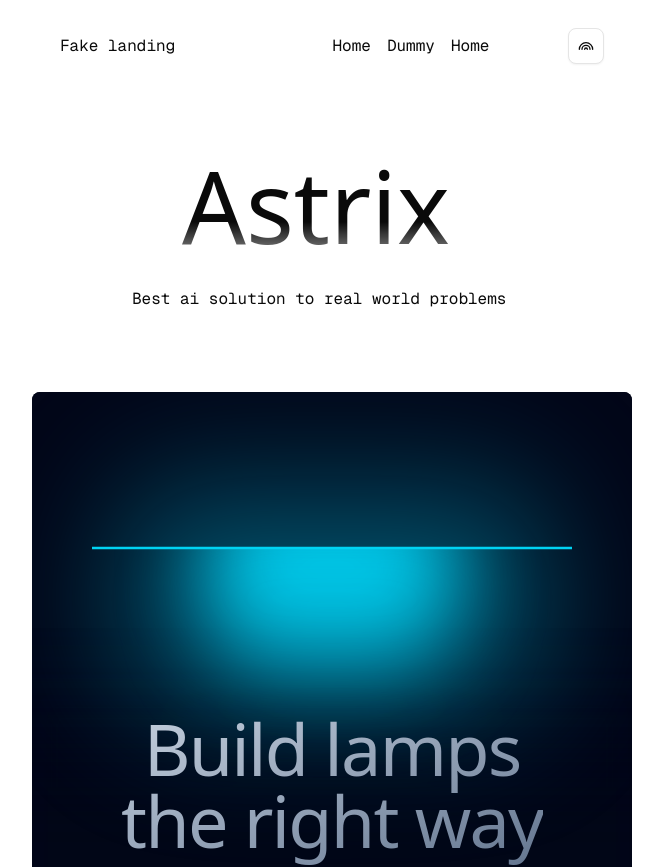
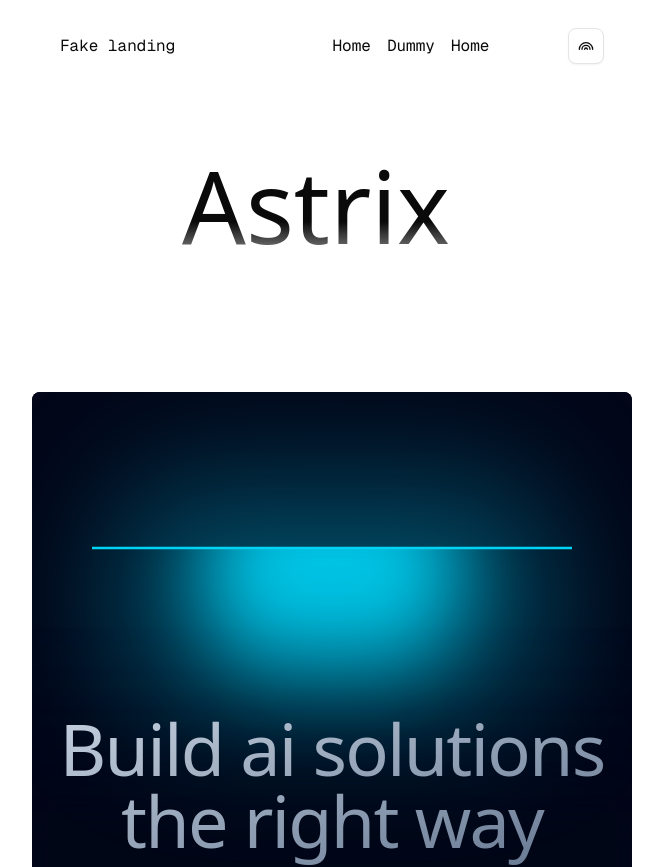
Before and after one commit to meethp20/landingpage, a Next.js app: page / in a window 1280 px wide. Shown: the top 867 px of the page, without its empty margins (308-971 px from the left). Built offline with nearby package versions, Linux system fonts and the light colour scheme.

Commit message:
fish killer

```diff
--- a/src/app/components/Appbar.tsx
+++ b/src/app/components/Appbar.tsx
@@ -1,7 +1,7 @@
 "use client";
 import Link from "next/link";
 import { ModeToggle } from "./Themetoggle";
-
+import { Menu } from "lucide-react";
 export default function Appbar() {
   return (
     <div className="flex justify-between p-7     mx-auto   font-mono  items-center  lg:w-[600px]  ">
@@ -16,7 +16,10 @@ export default function Appbar() {
              <ul><Link href={"/"}>Home</Link></ul>
 
       </div>
+        <div>
+
         <ModeToggle />
+      </div>
     </div>
   );
 }
--- a/src/app/components/Hero.tsx
+++ b/src/app/components/Hero.tsx
@@ -18,7 +18,7 @@ export default function HeroSection(){
             Astrix
            </div>
            <div className="dark:text-white/35 font-mono  ">
-            Best ai solution to real world problems
+
            </div>
 
 
--- a/src/app/components/lamp.tsx
+++ b/src/app/components/lamp.tsx
@@ -15,7 +15,7 @@ export function LampDemo() {
         }}
         className="mt-8 bg-gradient-to-br from-slate-300 to-slate-500 py-4 bg-clip-text text-center text-4xl font-medium tracking-tight text-transparent md:text-7xl"
       >
-        Build lamps <br /> the right way
+               Build ai solutions<br /> the right way
       </motion.h1>
     </LampContainer>
   );
```
